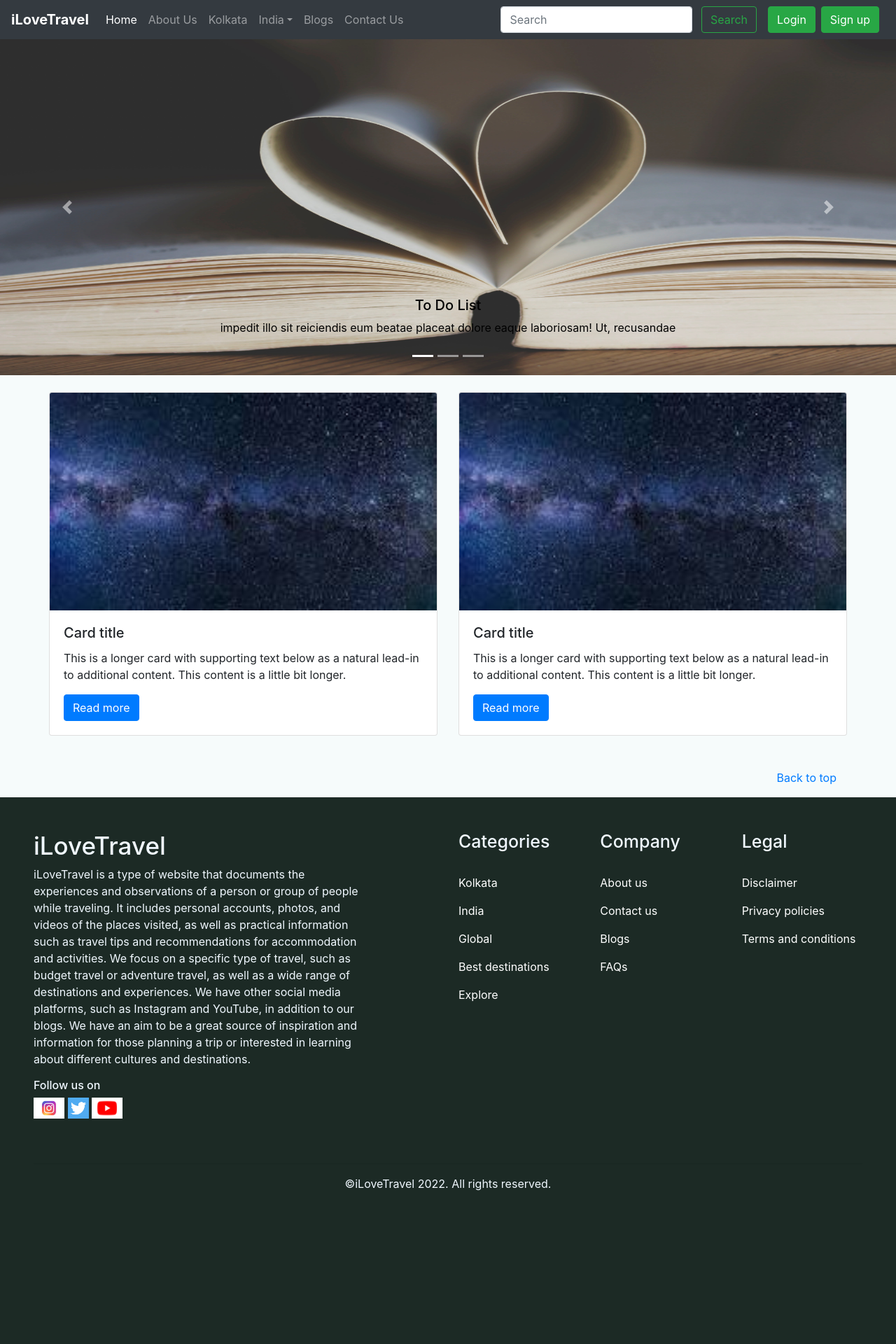
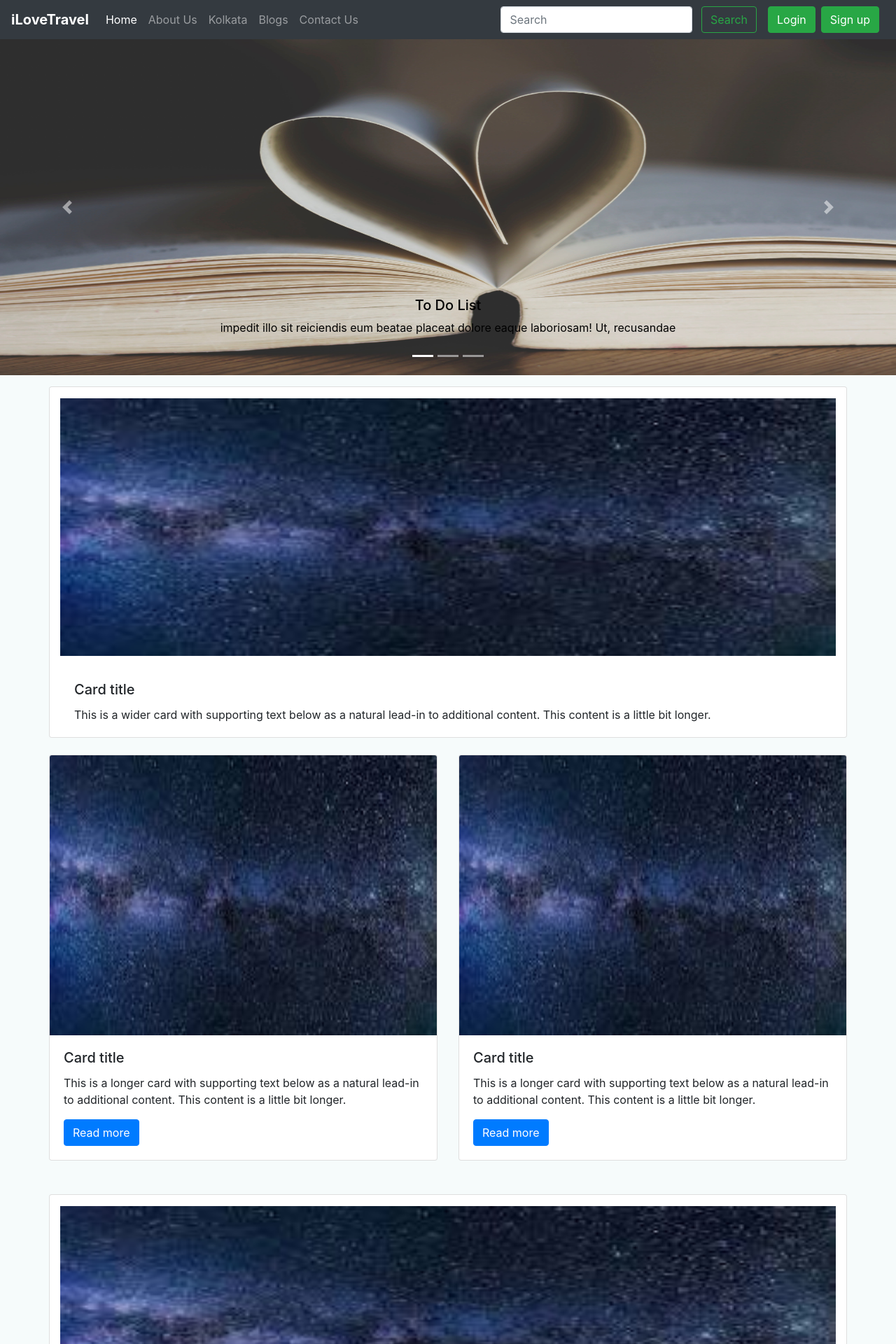
Before and after one commit to Subhadip4521/iLoveTravel, a Django app: page / in a window 1280 px wide. Shown: the top 1920 px of the page at 70% size. Before the commit the page ends 1701 px from the top, so only its background shows below. Run offline with Django 4.2, Linux system fonts and the light colour scheme.

Commit message:
new commit 11-02-23

```diff
--- a/templates/base.html
+++ b/templates/base.html
@@ -34,7 +34,7 @@
         <li class="nav-item {% block kolkataactive %}{% endblock kolkataactive %}">
           <a class="nav-link" href="/kolkata">Kolkata</a>
         </li>
-        <li class="nav-item dropdown {% block indiaactive %}{% endblock indiaactive %}">
+        {% comment %} <li class="nav-item dropdown {% block indiaactive %}{% endblock indiaactive %}">
           <a class="nav-link dropdown-toggle" data-toggle="dropdown" href="#" role="button"
             aria-expanded="false">India</a>
           <div class="dropdown-menu">
@@ -45,7 +45,7 @@
             <div class="dropdown-divider"></div>
             <a class="dropdown-item" href="#">Others</a>
           </div>
-        </li>
+        </li> {% endcomment %}
         <li class="nav-item {% block blogactive %}{% endblock blogactive %}">
           <a class="nav-link" href="/blog">Blogs</a>
         </li>
@@ -71,16 +71,6 @@
               Welcome <b>{{request.user.username}}</b>
             </a>
             <div class="dropdown-menu" style="background-color: #fefefe;">
-              {% comment %} <a class="dropdown-item" href="todo.html">Your profile</a>
-              <a class="dropdown-item" href="feestracker.html">Products overview</a>
-              <div class="dropdown-divider"></div>
-              <a class="dropdown-item" href="#">Paid version</a>
-              <div class="dropdown-divider"></div>
-              <a class="dropdown-item" href="#">Settings</a>
-              <a class="dropdown-item" href="#">Help and support</a>
-              <a class="dropdown-item" href="#">Give feedback</a>
-              <div class="dropdown-divider"></div>
-              <br><br> {% endcomment %}
               <a class="dropdown-item" href="/logout">Logout</a>
               <a class="dropdown-item" href="#">Privacy policies</a>
               <p class="dropdown-item"> &copy;iLoveTravel2022</p>
--- a/templates/home/index.html
+++ b/templates/home/index.html
@@ -54,13 +54,20 @@
 </div>
 
 
+<div class="container card my-3">
+    <img src="../static/img/test.jpeg" style="height:50vh;" class="card-img-top py-3" alt="...">
+    <div class="card-body">
+      <h5 class="card-title">Card title</h5>
+      <p class="card-text">This is a wider card with supporting text below as a natural lead-in to additional content. This content is a little bit longer.</p>
+    </div>
+</div>
 
 <div class="container my-4">
     <div class="row">
         <div class="row row-cols-1 row-cols-md-2">
             <div class="col mb-4">
               <div class="card">
-                <img src="../static/img/test.jpeg" class="card-img-top" alt="...">
+                <img src="../static/img/test.jpeg" style="height:50vh;" class="card-img-top" alt="...">
                 <div class="card-body">
                   <h5 class="card-title">Card title</h5>
                   <p class="card-text">This is a longer card with supporting text below as a natural lead-in to additional content. This content is a little bit longer.</p>
@@ -70,7 +77,7 @@
             </div>
             <div class="col mb-4">
               <div class="card">
-                <img src="../static/img/test.jpeg" class="card-img-top" alt="...">
+                <img src="../static/img/test.jpeg" style="height:50vh;" class="card-img-top" alt="...">
                 <div class="card-body">
                   <h5 class="card-title">Card title</h5>
                   <p class="card-text">This is a longer card with supporting text below as a natural lead-in to additional content. This content is a little bit longer.</p>
@@ -84,7 +91,42 @@
     </div>
 </div>
 
+<div class="container card my-3">
+    <img src="../static/img/test.jpeg" style="height:50vh;" class="card-img-top py-3" alt="...">
+    <div class="card-body">
+      <h5 class="card-title">Card title</h5>
+      <p class="card-text">This is a wider card with supporting text below as a natural lead-in to additional content. This content is a little bit longer.</p>
+    </div>
+</div>
 
+<div class="container my-4">
+    <div class="row">
+        <div class="row row-cols-1 row-cols-md-2">
+            <div class="col mb-4">
+              <div class="card">
+                <img src="../static/img/test.jpeg" style="height:50vh;" class="card-img-top" alt="...">
+                <div class="card-body">
+                  <h5 class="card-title">Card title</h5>
+                  <p class="card-text">This is a longer card with supporting text below as a natural lead-in to additional content. This content is a little bit longer.</p>
+                  <a href="#"><button class="btn btn-primary">Read more</button></a>
+                </div>
+              </div>
+            </div>
+            <div class="col mb-4">
+              <div class="card">
+                <img src="../static/img/test.jpeg" style="height:50vh;" class="card-img-top" alt="...">
+                <div class="card-body">
+                  <h5 class="card-title">Card title</h5>
+                  <p class="card-text">This is a longer card with supporting text below as a natural lead-in to additional content. This content is a little bit longer.</p>
+                  <a href="#"><button class="btn btn-primary">Read more</button></a>
+                </div>
+              </div>
+            </div>
+
+          </div>
+
+    </div>
+</div>
 
 <div class="container my-3" style="text-align:end">
     <a href="/">Back to top</a>
--- a/templates/home/search.html
+++ b/templates/home/search.html
@@ -15,6 +15,8 @@
 
     {% endif %}
 </div>
+
+
 {% for post in allposts %}
 
 
```
Also changed, not shown: db.sqlite3.
